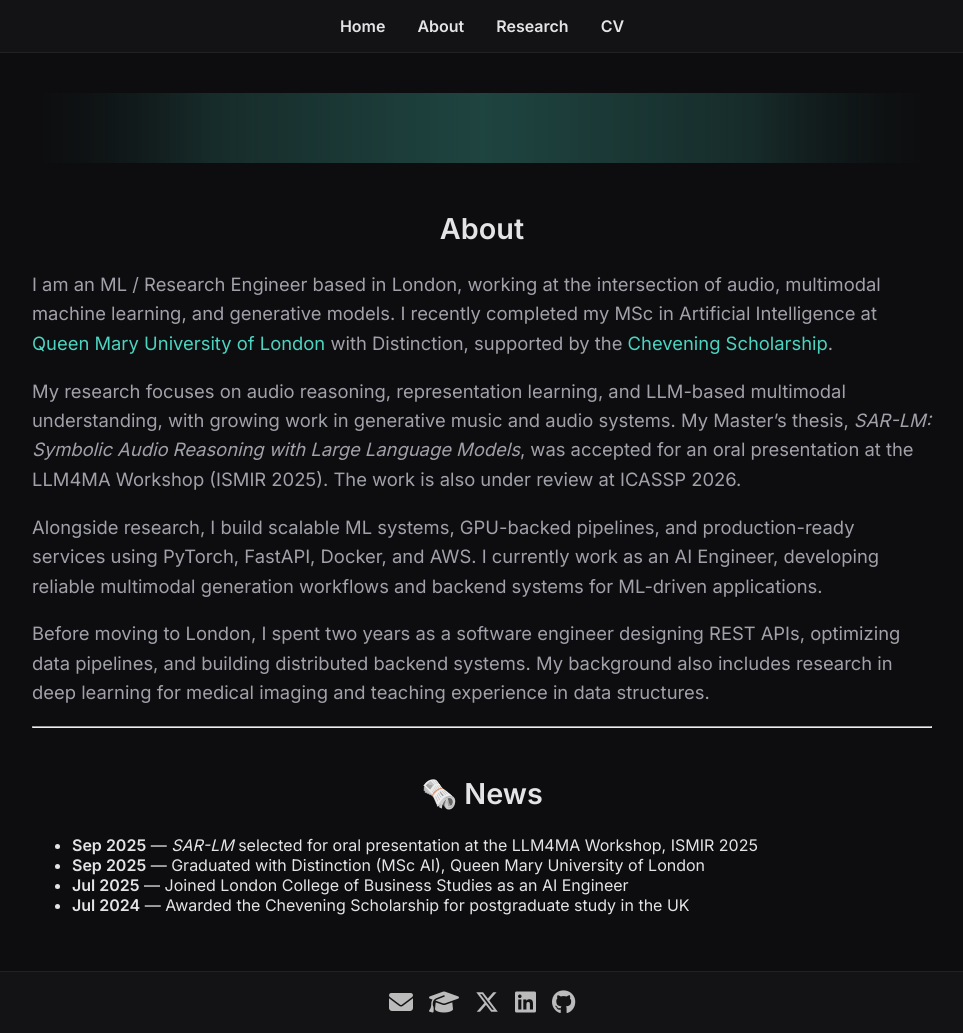
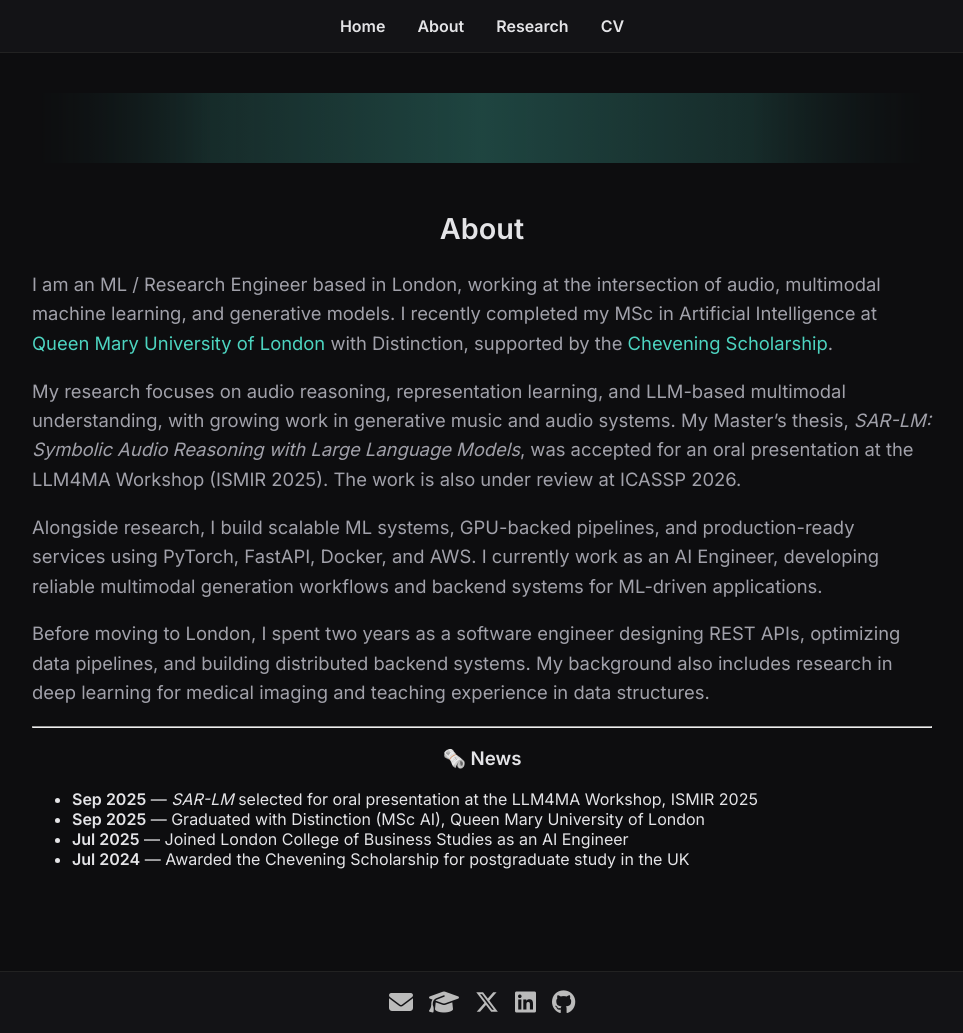
Before and after one commit to termehtaheri/termehtaheri.github.io, a Jekyll site: the page built from about.md, in a window 1280 px wide and 1033 px high. Shown: the whole window, without its empty margins (158-1121 px from the left). Built offline with Jekyll 4.4.1, drawn with Linux system fonts in a browser that asks for light colours.

Commit message:
update news

```diff
--- a/about.md
+++ b/about.md
@@ -16,7 +16,7 @@ Before moving to London, I spent two years as a software engineer designing REST
 
 ---
 
-## 🗞️ News
+### 🗞️ News
 
 - **Sep 2025** — *SAR-LM* selected for oral presentation at the LLM4MA Workshop, ISMIR 2025
 - **Sep 2025** — Graduated with Distinction (MSc AI), Queen Mary University of London
```
